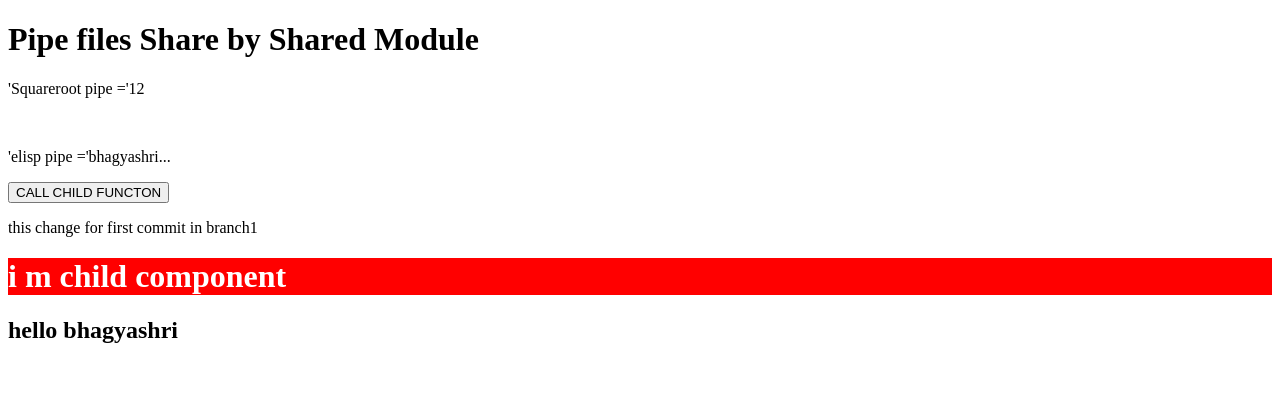
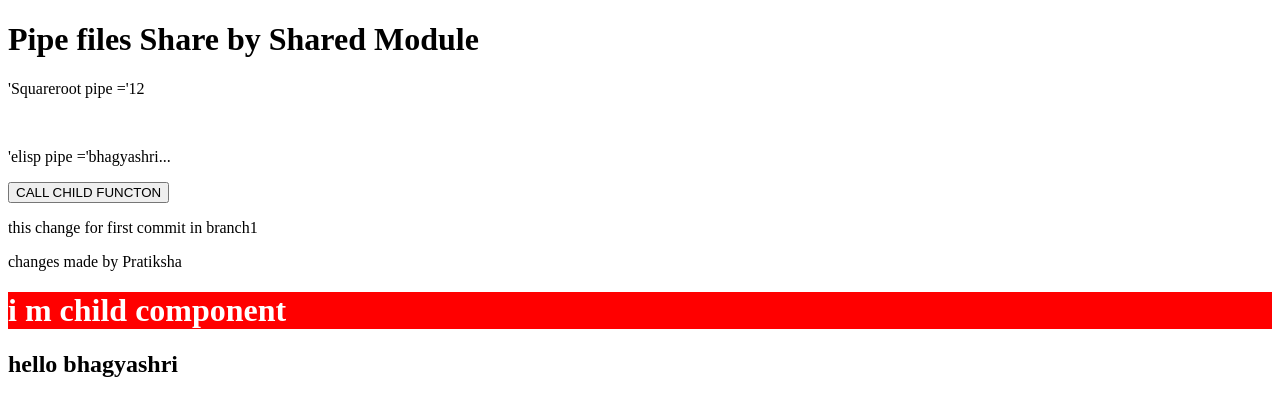
Before and after one commit to bhagyashri211993/bhagyashri-DummyProject, an Angular app: page / in a window 1280 px wide. Shown: the top 416 px of the page. Built offline with nearby package versions, Linux system fonts and the light colour scheme.

Commit message:
second push by pratiksha

```diff
--- a/src/app/app.component.html
+++ b/src/app/app.component.html
@@ -4,4 +4,5 @@
 <p>'elisp pipe ='{{'bhagyashrishetageabsnmdbmasnb'|elisp}}</p>
 <button type="button" (click)="callchildfun()" >CALL CHILD FUNCTON</button>
 <p>this change for first commit in branch1</p>
+<p>changes made by Pratiksha</p>
 <child-component (parentUpdate)="testOutput($event)" [parentData]="name" #childmethod></child-component>
```
